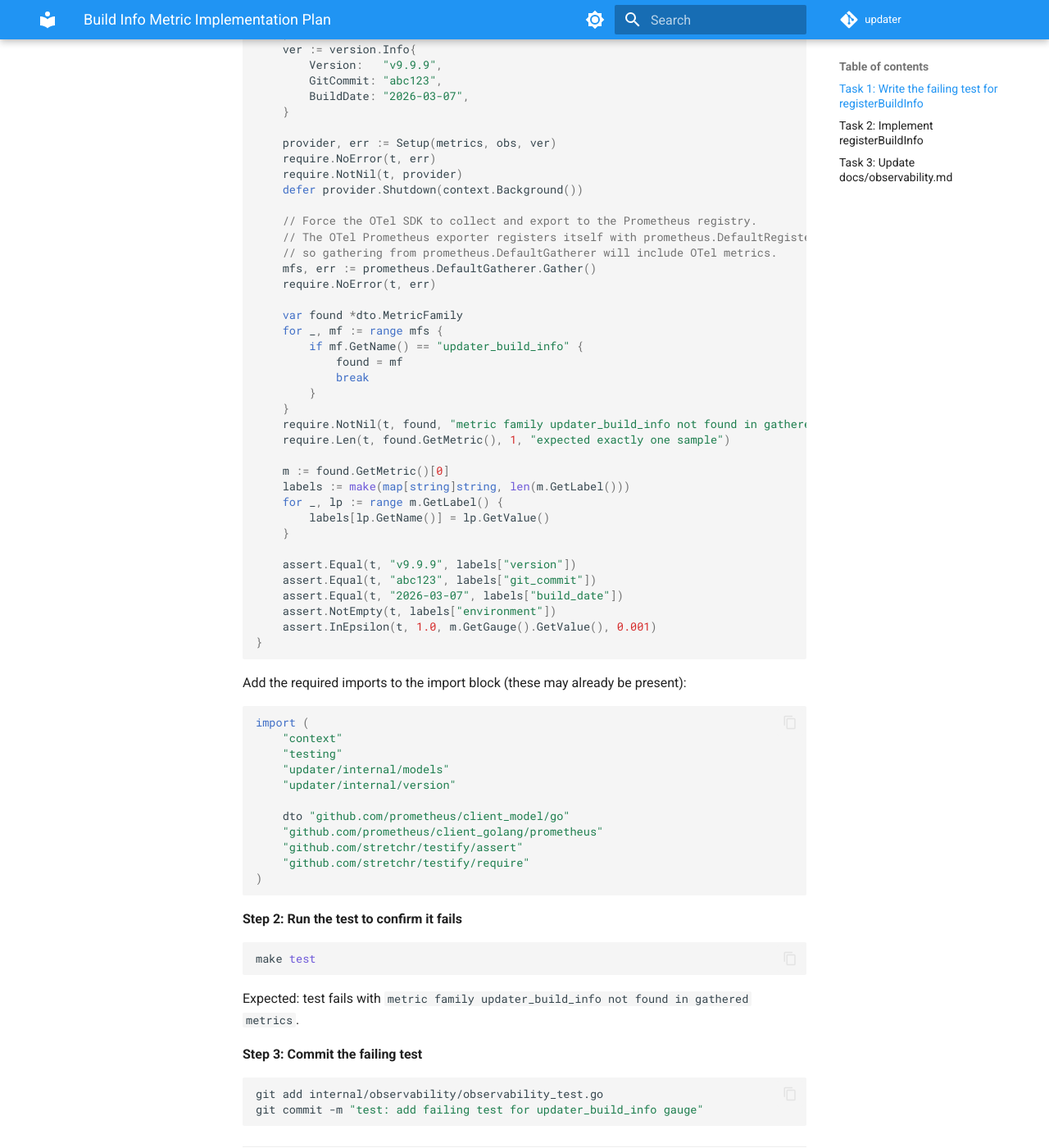
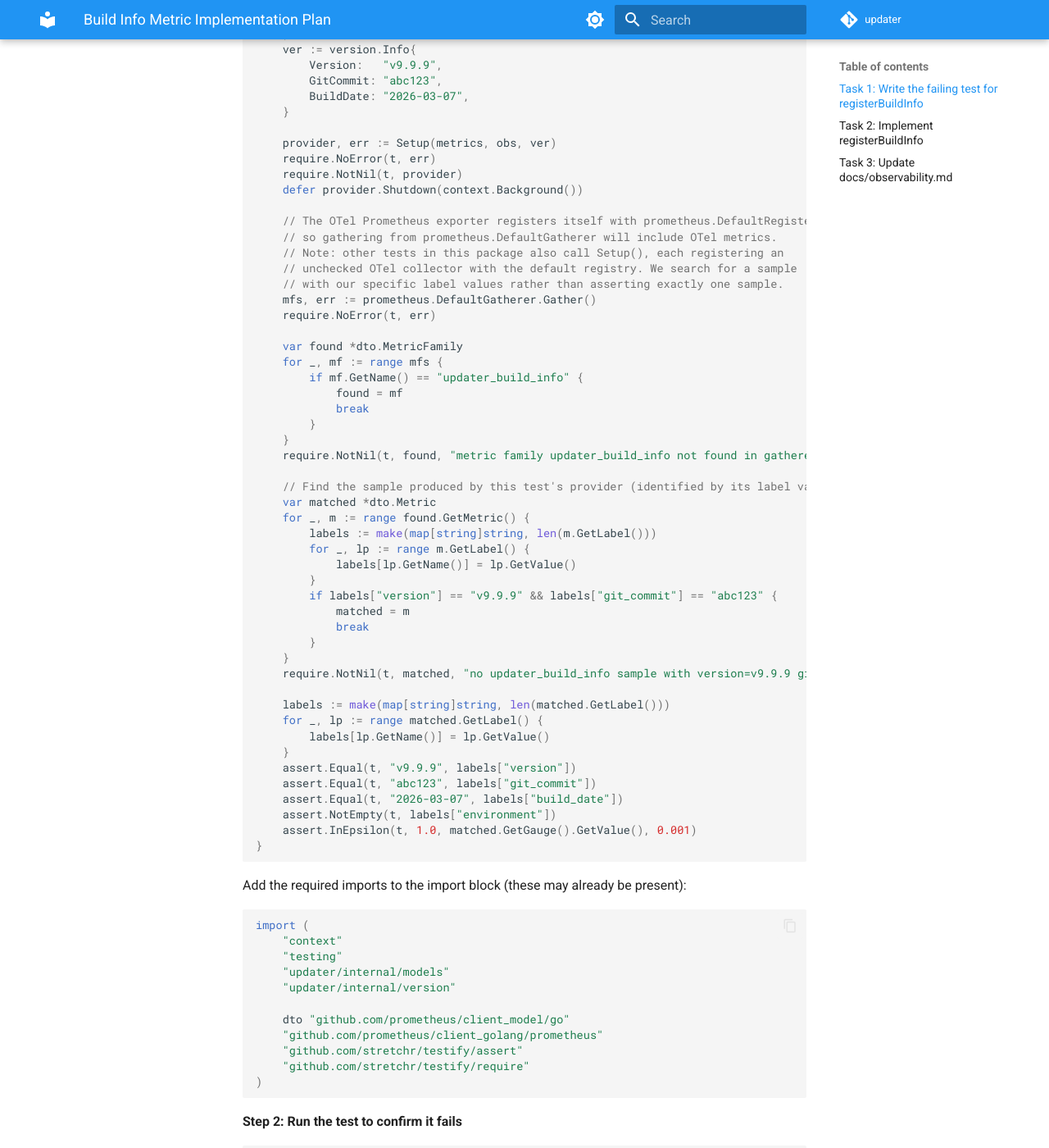
Before and after one commit to griffinskudder/updater, an MkDocs documentation site: the page built from docs/plans/2026-03-07-build-info-metric-implementation.md, in a window 1280 px wide and 1400 px high, scrolled down 910 px. Shown: the whole window at 82% size. Built offline with MkDocs 1.6.1 and Material for MkDocs 9.7.7, drawn with Linux system fonts in a browser that asks for light colours; comment, search, counter and statistics services are not loaded; the version menu is left out.

Commit message:
docs: fix test assertion in build_info implementation plan
Gather() returns metrics from all OTel collectors registered with the
default Prometheus registry. Search for a matching sample by label
values rather than asserting exactly one sample.

Co-Authored-By: Claude Sonnet 4.6 <noreply@anthropic.com>

````diff
--- a/docs/plans/2026-03-07-build-info-metric-implementation.md
+++ b/docs/plans/2026-03-07-build-info-metric-implementation.md
@@ -41,9 +41,11 @@ func TestSetup_BuildInfoMetric(t *testing.T) {
 	require.NotNil(t, provider)
 	defer provider.Shutdown(context.Background())
 
-	// Force the OTel SDK to collect and export to the Prometheus registry.
 	// The OTel Prometheus exporter registers itself with prometheus.DefaultRegisterer,
 	// so gathering from prometheus.DefaultGatherer will include OTel metrics.
+	// Note: other tests in this package also call Setup(), each registering an
+	// unchecked OTel collector with the default registry. We search for a sample
+	// with our specific label values rather than asserting exactly one sample.
 	mfs, err := prometheus.DefaultGatherer.Gather()
 	require.NoError(t, err)
 
@@ -55,19 +57,30 @@ func TestSetup_BuildInfoMetric(t *testing.T) {
 		}
 	}
 	require.NotNil(t, found, "metric family updater_build_info not found in gathered metrics")
-	require.Len(t, found.GetMetric(), 1, "expected exactly one sample")
 
-	m := found.GetMetric()[0]
-	labels := make(map[string]string, len(m.GetLabel()))
-	for _, lp := range m.GetLabel() {
+	// Find the sample produced by this test's provider (identified by its label values).
+	var matched *dto.Metric
+	for _, m := range found.GetMetric() {
+		labels := make(map[string]string, len(m.GetLabel()))
+		for _, lp := range m.GetLabel() {
+			labels[lp.GetName()] = lp.GetValue()
+		}
+		if labels["version"] == "v9.9.9" && labels["git_commit"] == "abc123" {
+			matched = m
+			break
+		}
+	}
+	require.NotNil(t, matched, "no updater_build_info sample with version=v9.9.9 git_commit=abc123 found")
+
+	labels := make(map[string]string, len(matched.GetLabel()))
+	for _, lp := range matched.GetLabel() {
 		labels[lp.GetName()] = lp.GetValue()
 	}
-
 	assert.Equal(t, "v9.9.9", labels["version"])
 	assert.Equal(t, "abc123", labels["git_commit"])
 	assert.Equal(t, "2026-03-07", labels["build_date"])
 	assert.NotEmpty(t, labels["environment"])
-	assert.InEpsilon(t, 1.0, m.GetGauge().GetValue(), 0.001)
+	assert.InEpsilon(t, 1.0, matched.GetGauge().GetValue(), 0.001)
 }
 ```
 
````
